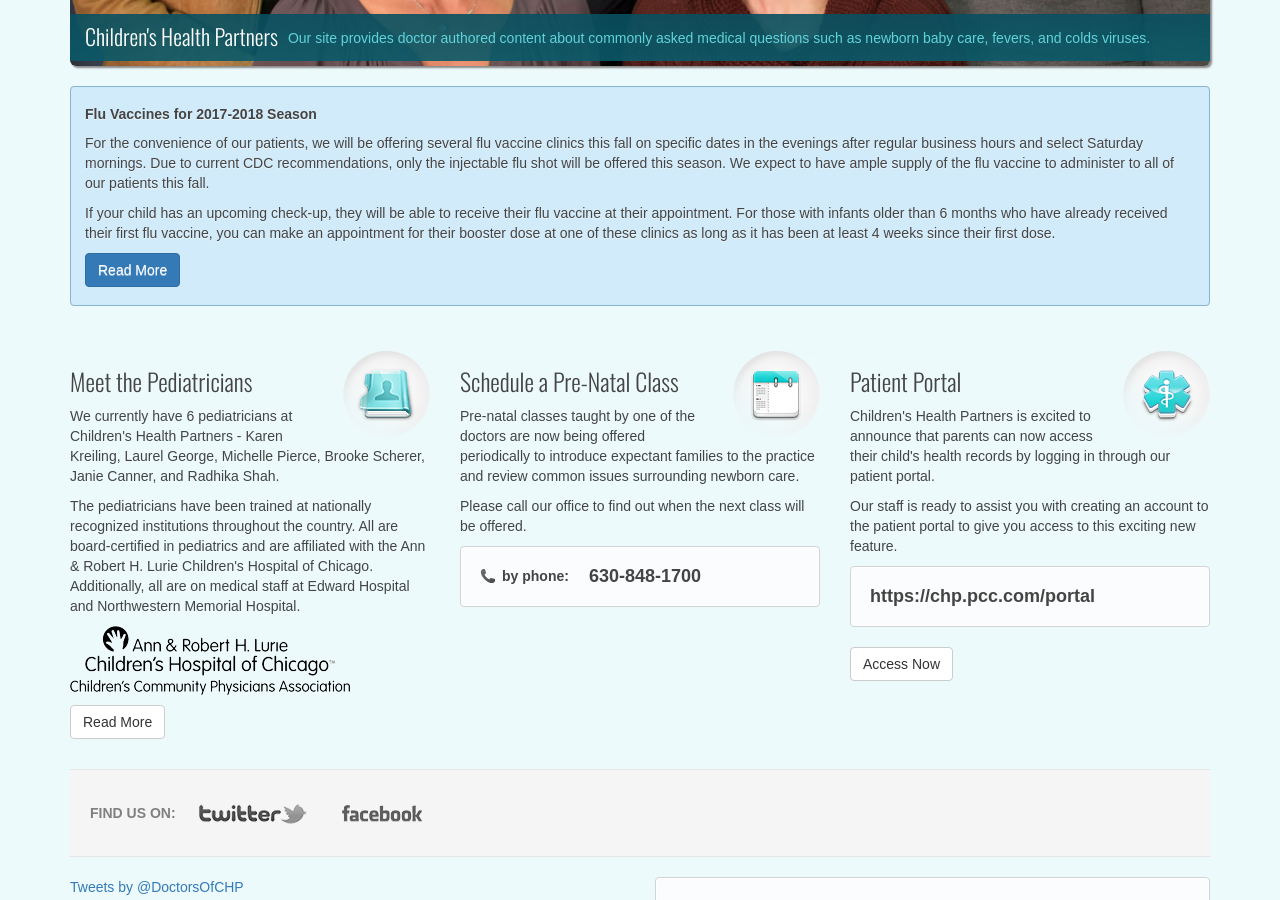
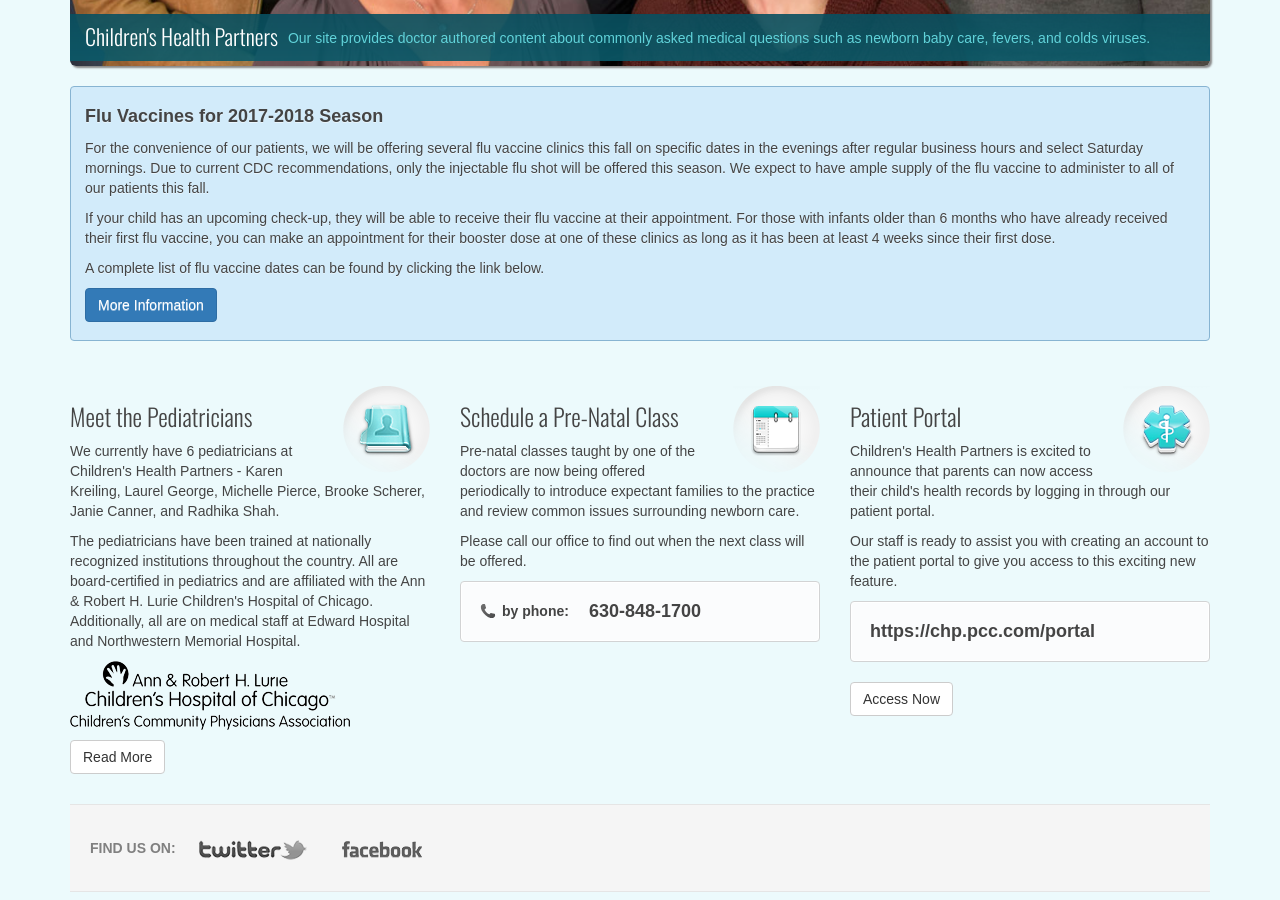
Before and after one commit to chpweb/web, a Jekyll site: the page built from index.html, in a window 1280 px wide and 900 px high, scrolled down 686 px. Built offline with Jekyll 4.4.1, drawn with Linux system fonts in a browser that asks for light colours; some web fonts are replaced; comment, search, counter and statistics services are not loaded.

Commit message:
Update index.html

```diff
--- a/index.html
+++ b/index.html
@@ -45,9 +45,11 @@
 		</div>
 	-->
 	<div class="home-info">
-		<h5>Flu Vaccines for 2017-2018 Season</h5>
-		<p>For the convenience of our patients, we will be offering several flu vaccine clinics this fall on specific dates in the evenings after regular business hours and select Saturday mornings.  Due to current CDC recommendations, only the injectable flu shot will be offered this season.  We expect to have ample supply of the flu vaccine to administer to all of our patients this fall.</p><p>If your child has an upcoming check-up, they will be able to receive their flu vaccine at their appointment.  For those with infants older than 6 months who have already received their first flu vaccine, you can make an appointment for their booster dose at one of these clinics as long as it has been at least 4 weeks since their first dose.</p>
-		<p><a class="btn btn-medium btn-primary" href="/health_info/influenza-vaccination.html">Read More <i class="icon-arrow-right"></i></a></p>
+		<h4>Flu Vaccines for 2017-2018 Season</h4>
+		<p>For the convenience of our patients, we will be offering several flu vaccine clinics this fall on specific dates in the evenings after regular business hours and select Saturday mornings.  Due to current CDC recommendations, only the injectable flu shot will be offered this season.  We expect to have ample supply of the flu vaccine to administer to all of our patients this fall.</p>
+		<p>If your child has an upcoming check-up, they will be able to receive their flu vaccine at their appointment.  For those with infants older than 6 months who have already received their first flu vaccine, you can make an appointment for their booster dose at one of these clinics as long as it has been at least 4 weeks since their first dose.</p>
+		<p>A complete list of flu vaccine dates can be found by clicking the link below.</p>
+		<p><a class="btn btn-medium btn-primary" href="/flu-vaccine-dates.html">More Information <i class="icon-arrow-right"></i></a></p>
 	  </div>
   </section>
 
```
